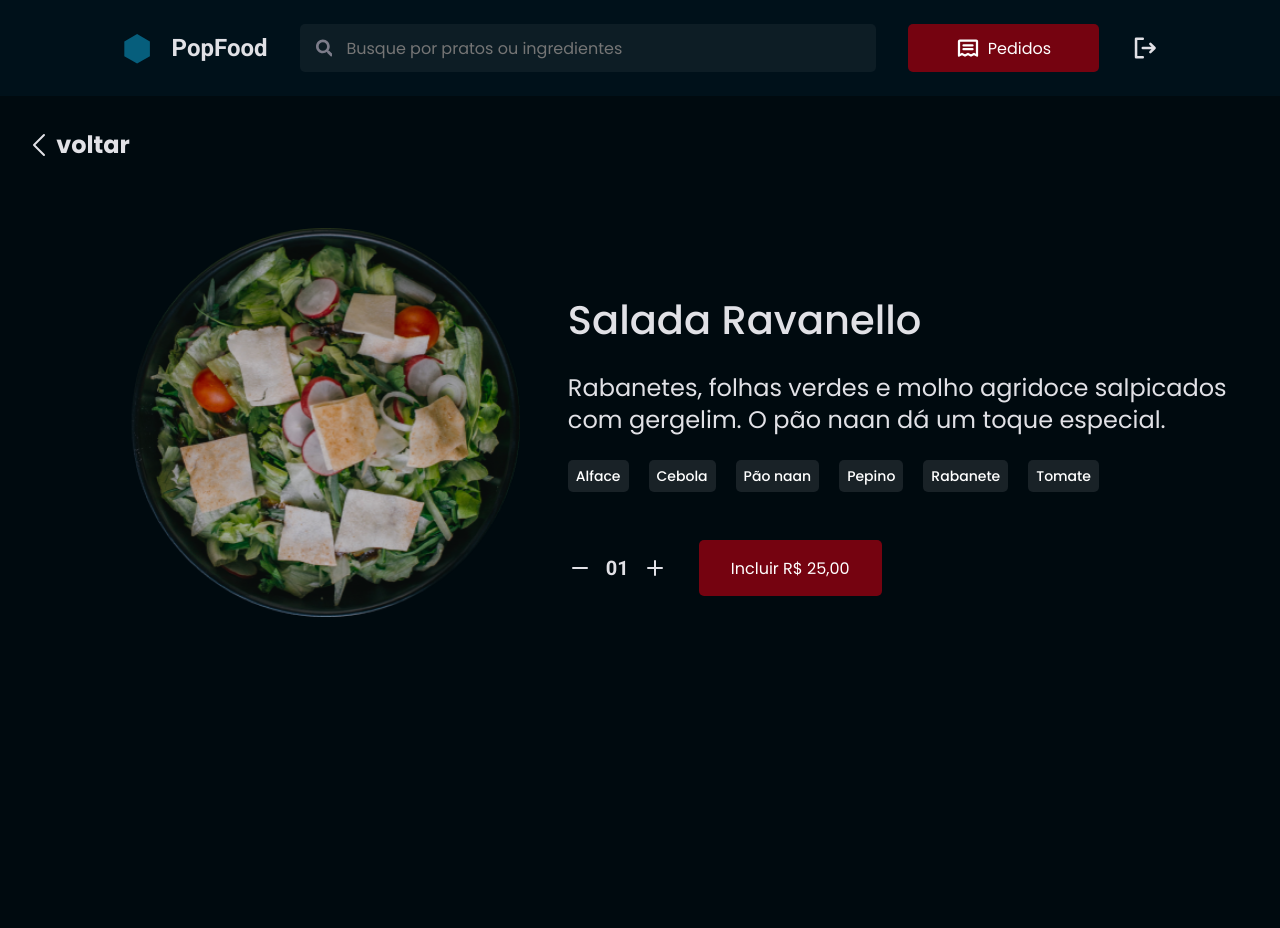
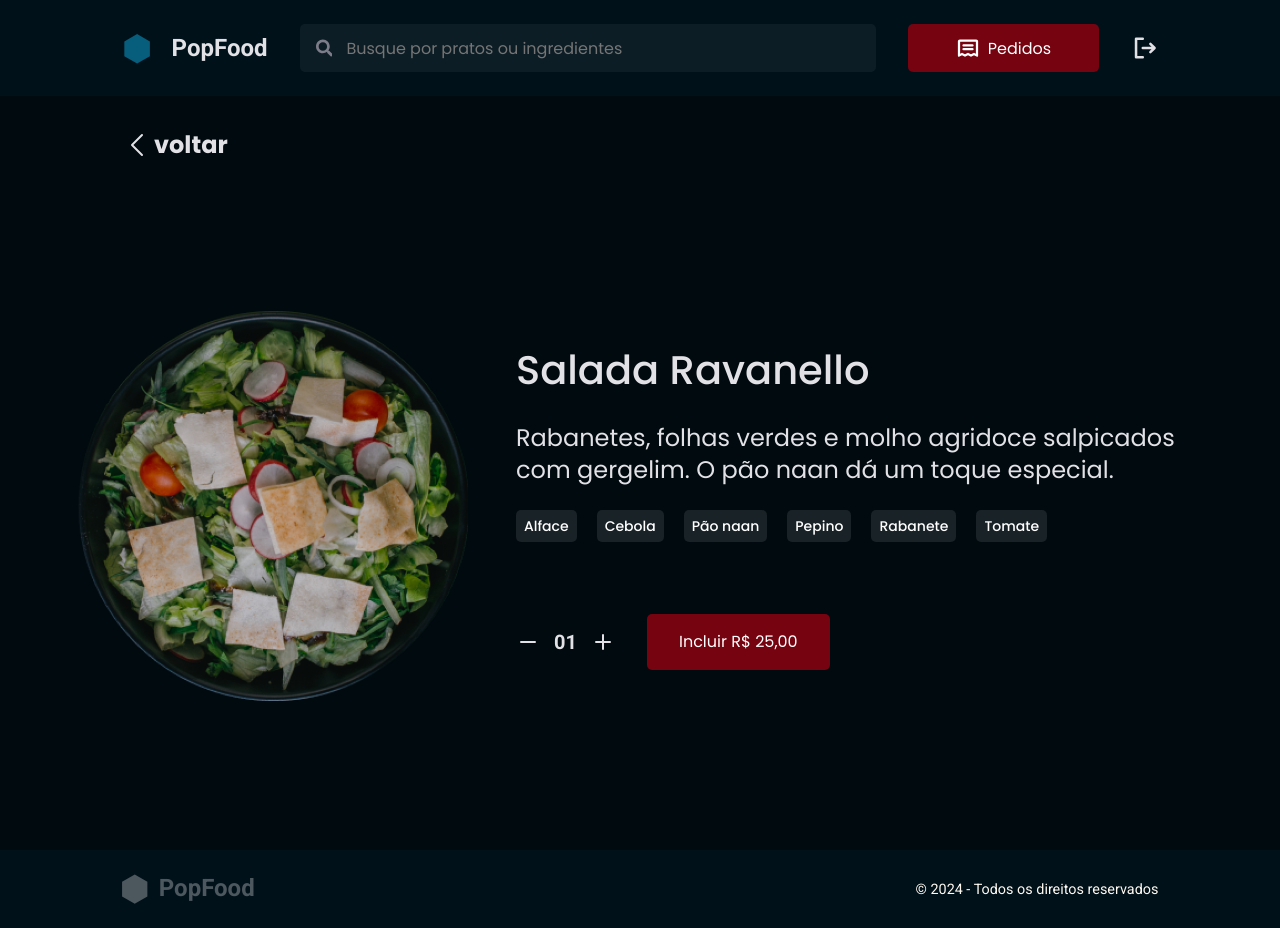
Before and after one commit to murilodamarioo/PopFood-Frontend, a React (Vite) app: page / in a window 1280 px wide. Before the commit the page ends 800 px from the top, so only its background shows below. Built offline with nearby package versions, Linux system fonts and the light colour scheme.

Commit message:
feat: implement Details page

```diff
--- a/src/pages/Details/index.jsx
+++ b/src/pages/Details/index.jsx
@@ -2,6 +2,7 @@ import { Container, Content, Tags, Add } from './styles'
 import { Fragment } from 'react'
 
 import { Tag } from '../../components/Tag'
+import { Footer } from '../../components/Footer'
 import { Header } from '../../components/Header'
 import { Button } from '../../components/Button'
 import { BackButton } from '../../components/BackButton'
@@ -16,14 +17,14 @@ export function Details() {
     <Fragment>
       <Header />
       <Container>
+        <main>
           <BackButton
             title='voltar'
             icon={PiCaretLeft}
           />
-
+          <Content>
             <img src={dishImg} alt="Imagem do prato" />
 
-        <Content>
             <div className="content-wrapper">
               <h3>Salada Ravanello</h3>
               <p>
@@ -39,16 +40,17 @@ export function Details() {
                 <Tag title='Rabanete' />
                 <Tag title='Tomate' />
               </Tags>
-          </div>
+
               <Add>
                 <FiMinus />
                 <span>01</span>
                 <FiPlus />
                 <Button title="Incluir R$ 25,00"/>
               </Add>
+            </div>
           </Content>
-
-
+        </main>
+        <Footer />
       </Container>
     </Fragment>
   )
--- a/src/pages/Details/styles.js
+++ b/src/pages/Details/styles.js
@@ -1,50 +1,58 @@
-import styled from 'styled-components'
+import styled from 'styled-components';
 
 export const Container = styled.div`
   display: flex;
-  justify-content: center;
-  align-items: center;
+  flex-direction: column;
+  min-height: 100vh;
 
-  > *:first-child {
-    align-self: start;
+  main {
+    flex: 1;
+    display: flex;
+    flex-direction: column;
+    align-items: center;
+
+    > *:first-child{
+      align-self: flex-start;
+      margin-left: 7.625rem;
+    }
   }
-
-  img {
-    width: 24.375rem;
-    height: 24.31rem;
-    margin-top: 6.25rem;
-  }
-`
+`;
 
 export const Content = styled.div`
+  padding: 20px;
+  flex: 1;
+
   display: flex;
-  flex-direction: column;
+  align-items: center;
   gap: 3rem;
-  margin-left: 3rem;
-  margin-top: 9rem;
 
   h3 {
-    color: ${({ theme }) => theme.COLORS.LIGHT_300};
+    font-family: 'Poppins';
     font-size: 2.5rem;
     font-weight: 500;
     line-height: 3.5rem;
   }
 
   p {
-    align-self: stretch;
+    font-family: 'Poppins';
     font-size: 1.5rem;
-    font-weight: 400;
     line-height: 2rem;
-    color: ${({ theme }) => theme.COLORS.LIGHT_300};
+  }
+
+  img {
+    width: 24.4rem;
+    height: 24.4rem;
+    object-fit: cover;
   }
 
   .content-wrapper {
-    max-width: 43rem;
+    width: 42.9rem;
     display: flex;
     flex-direction: column;
     gap: 1.5rem;
   }
-`
+`;
+
 
 export const Tags = styled.div`
   display: flex;
@@ -55,6 +63,8 @@ export const Tags = styled.div`
 export const Add = styled.div`
   display: flex;
   align-items: center;
+
+  margin-top: 3rem;
 
   svg {
     width: 1.5rem;
```
Lines whose indentation alone changed are shown as unchanged.
